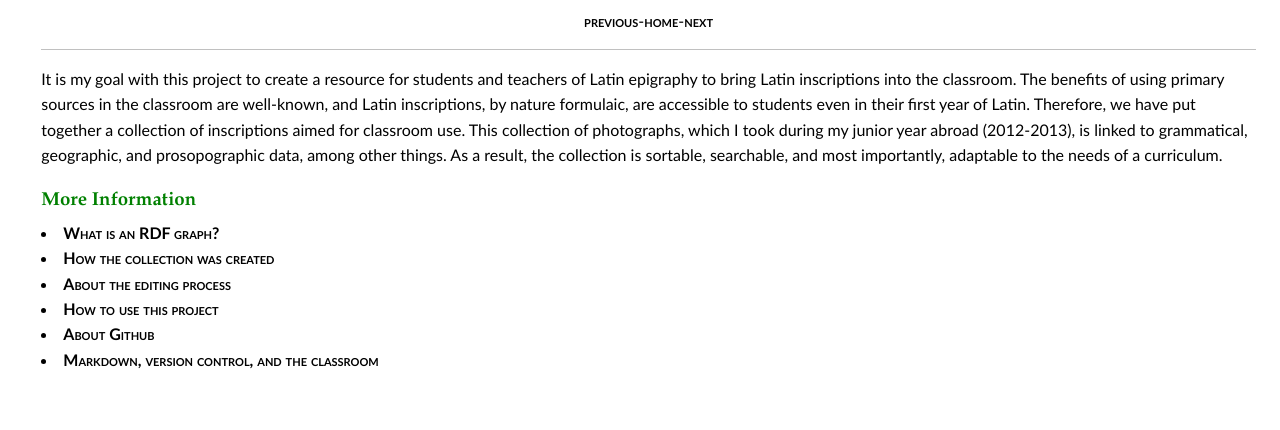
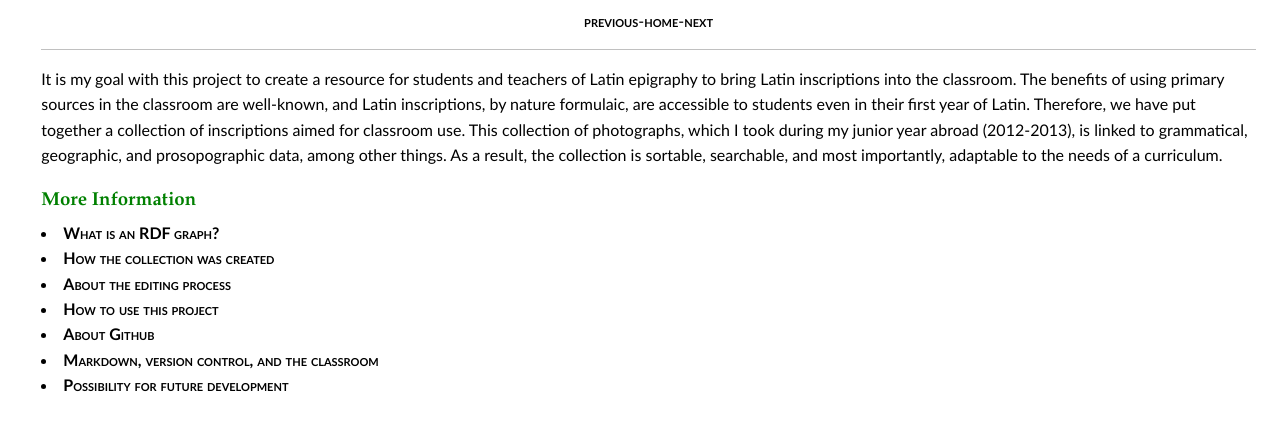
Before and after one commit to mpwhit14/mpwhit14.github.io, a plain HTML site: page about.html in a window 1280 px wide. Shown: the part 130-560 px from the top of the page. Drawn offline with Linux system fonts and the light colour scheme.

Commit message:
Update about.html

```diff
--- a/about.html
+++ b/about.html
@@ -31,6 +31,7 @@
 	<li><a>How to use this project</a></li>
 	<li><a>About Github</a></li>
 	<li><a href="project_about/digitalClassroom.md">Markdown, version control, and the classroom</a></li>
+	<li><a>Possibility for future development</a></li>
 	</article>
 
 
```
